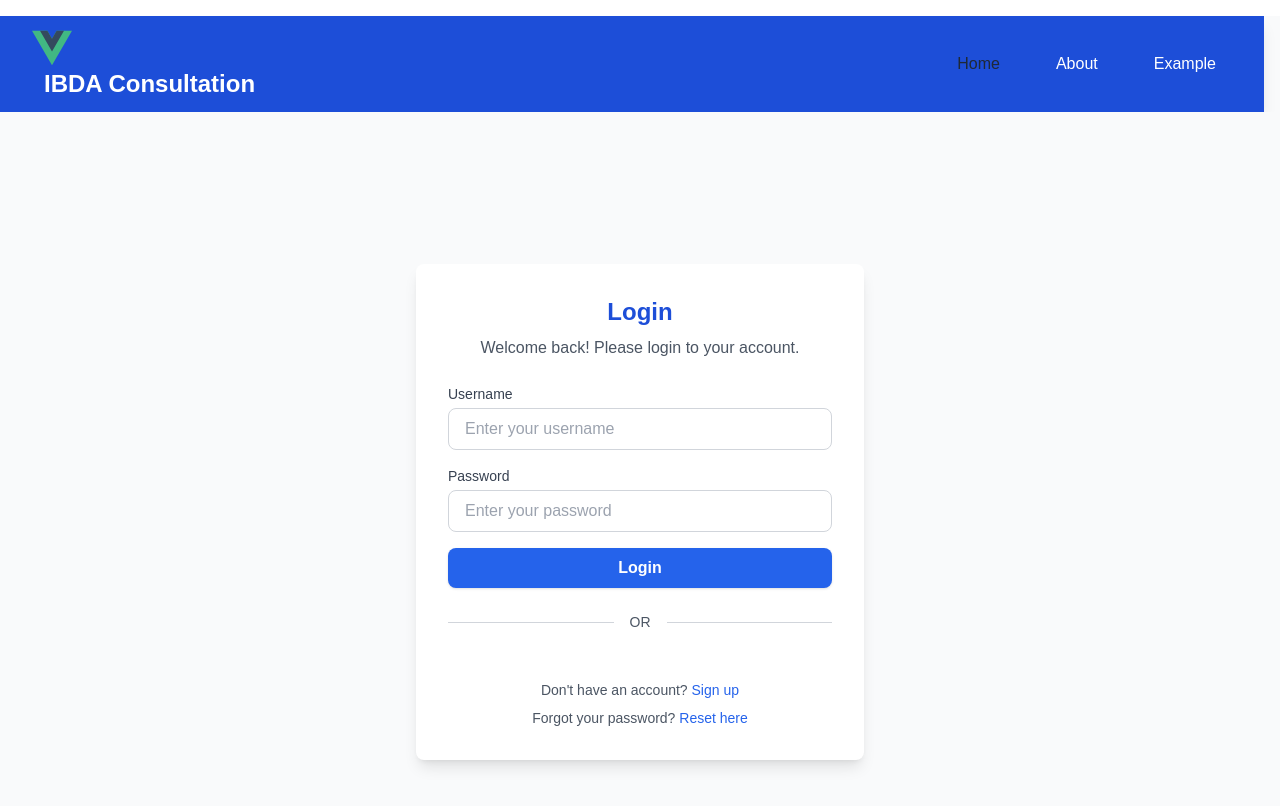
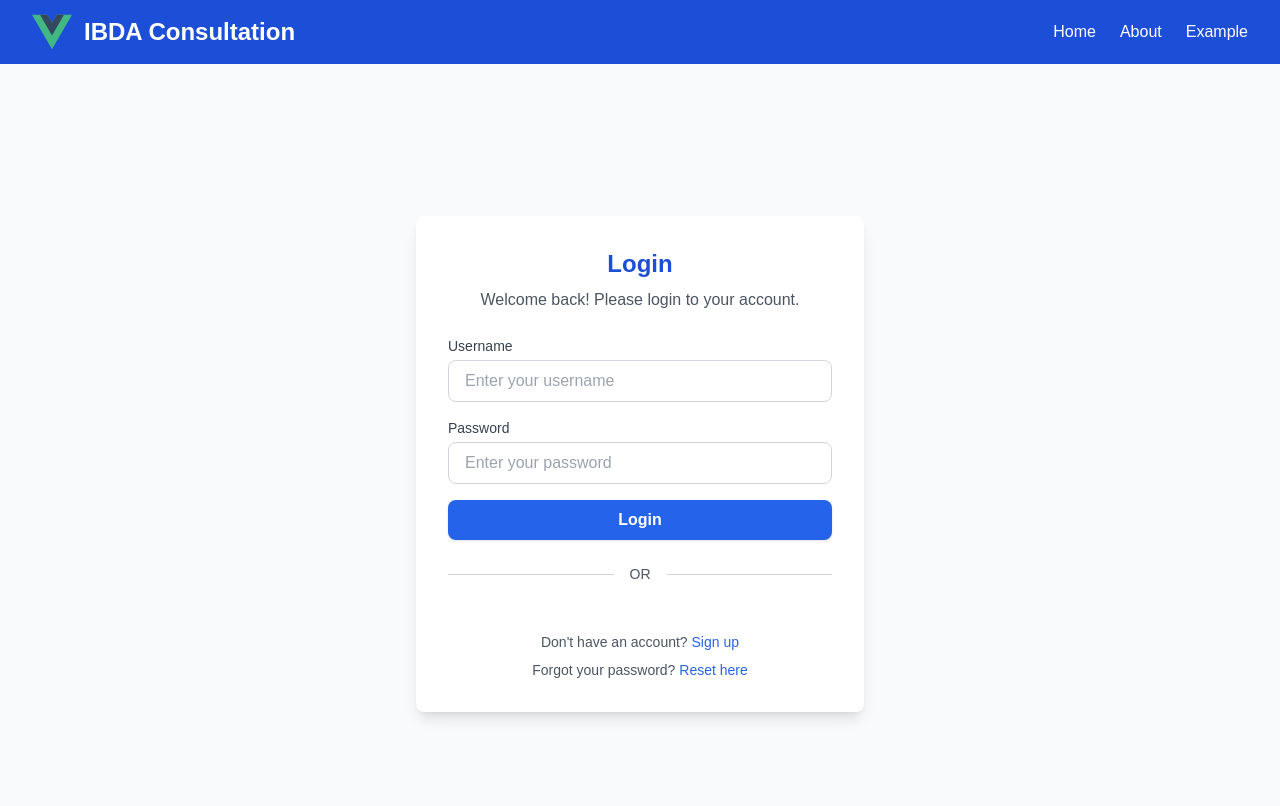
Before and after one commit to 6ill/expense-tracker-vue, a Vue app in the folder client/: page / in a window 1280 px wide. Shown: the top 806 px of the page. Built offline with nearby package versions, Linux system fonts and the light colour scheme.

Commit message:
bikin navbar jadi template

```diff
--- a/client/src/App.vue
+++ b/client/src/App.vue
@@ -1,179 +1,27 @@
-<script setup>
-import { RouterLink, RouterView } from 'vue-router'
-import HelloWorld from './components/HelloWorld.vue'
-import { ref } from 'vue';
-const isMenuOpen = ref(false);
-</script>
 <template>
-  <div class="bg-gray-50 text-gray-800">
-    <!-- Navbar -->
-    <nav class="bg-blue-700 shadow-lg">
-      <div class="w-full px-4 sm:px-6 lg:px-8">
-        <div class="flex justify-between items-center h-16">
-          <!-- Logo -->
-          <div class="flex-shrink-0">
-            <RouterLink to="/" class="flex items-center space-x-3">
-              <img src="@/assets/logo.svg" alt="Vue Logo" class="h-10 w-10" />
-              <span class="text-2xl font-semibold text-white">IBDA Consultation</span>
-            </RouterLink>
-          </div>
-
-          <!-- Links (Hidden on Mobile) -->
-          <div class="hidden md:flex space-x-6">
-            <RouterLink
-              to="/"
-              class="text-white hover:text-blue-300 font-medium"
-              active-class="text-blue-300"
-              exact
-            >
-              Home
-            </RouterLink>
-            <RouterLink
-              to="/about"
-              class="text-white hover:text-blue-300 font-medium"
-              active-class="text-blue-300"
-            >
-              About
-            </RouterLink>
-            <RouterLink
-              to="/example"
-              class="text-white hover:text-blue-300 font-medium"
-              active-class="text-blue-300"
-            >
-              Example
-            </RouterLink>
-          </div>
-
-          <!-- Mobile Menu Button -->
-          <div class="md:hidden">
-            <button
-              @click="isMenuOpen = !isMenuOpen"
-              class="text-white hover:text-blue-300 focus:outline-none focus:ring-2 focus:ring-white"
-              aria-label="Toggle Menu"
-            >
-              <svg
-                class="h-6 w-6"
-                xmlns="http://www.w3.org/2000/svg"
-                fill="none"
-                viewBox="0 0 24 24"
-                stroke="currentColor"
-              >
-                <path
-                  :class="{ hidden: isMenuOpen, block: !isMenuOpen }"
-                  stroke-linecap="round"
-                  stroke-linejoin="round"
-                  stroke-width="2"
-                  d="M4 6h16M4 12h16m-7 6h7"
-                />
-                <path
-                  :class="{ block: isMenuOpen, hidden: !isMenuOpen }"
-                  stroke-linecap="round"
-                  stroke-linejoin="round"
-                  stroke-width="2"
-                  d="M6 18L18 6M6 6l12 12"
-                />
-              </svg>
-            </button>
-          </div>
-        </div>
-      </div>
-
-      <!-- Mobile Menu -->
-      <div
-        v-show="isMenuOpen"
-        class="md:hidden bg-blue-600 space-y-2 px-4 py-2 shadow-lg"
-      >
-        <RouterLink
-          to="/"
-          class="block text-white hover:text-blue-300 font-medium"
-          active-class="text-blue-300"
-          exact
-        >
-          Home
-        </RouterLink>
-        <RouterLink
-          to="/about"
-          class="block text-white hover:text-blue-300 font-medium"
-          active-class="text-blue-300"
-        >
-          About
-        </RouterLink>
-        <RouterLink
-          to="/example"
-          class="block text-white hover:text-blue-300 font-medium"
-          active-class="text-blue-300"
-        >
-          Example
-        </RouterLink>
-      </div>
-    </nav>
-
-    <!-- Main Content -->
-    <RouterView />
+  <div id="app">
+    <Navbar />
+    <router-view></router-view>
   </div>
 </template>
 
+<script>
+import Navbar from '@/components/NavbarTemplate.vue';
 
-<style scoped>
-header {
-  line-height: 1.5;
-  max-height: 100vh;
-}
+export default {
+  name: 'App',
+  components: {
+    Navbar
+  }
+};
+</script>
 
-.logo {
-  display: block;
-  margin: 0 auto 2rem;
-}
-
-nav {
-  width: 100%;
-  font-size: 12px;
-  text-align: center;
-  margin-top: 2rem;
-}
-
-nav a.router-link-exact-active {
-  color: var(--color-text);
-}
-
-nav a.router-link-exact-active:hover {
-  background-color: transparent;
-}
-
-nav a {
-  display: inline-block;
-  padding: 0 1rem;
-  border-left: 1px solid var(--color-border);
-}
-
-nav a:first-of-type {
-  border: 0;
-}
-
-@media (min-width: 1024px) {
-  header {
-    display: flex;
-    place-items: center;
-    padding-right: calc(var(--section-gap) / 2);
-  }
-
-  .logo {
-    margin: 0 2rem 0 0;
-  }
-
-  header .wrapper {
-    display: flex;
-    place-items: flex-start;
-    flex-wrap: wrap;
-  }
-
-  nav {
-    text-align: left;
-    margin-left: -1rem;
-    font-size: 1rem;
-
-    padding: 1rem 0;
-    margin-top: 1rem;
-  }
+<style>
+body {
+  font-family: 'Arial', sans-serif;
+  background-color: #f0f4f8;
+  margin: 0;
+  padding: 0;
+  min-height: 100vh;
 }
 </style>
--- /dev/null
+++ b/client/src/components/NavbarTemplate.vue
@@ -0,0 +1,113 @@
+<template>
+    <nav class="bg-blue-700 shadow-lg">
+      <div class="w-full px-4 sm:px-6 lg:px-8">
+        <div class="flex justify-between items-center h-16">
+          <!-- Logo -->
+          <div class="flex-shrink-0">
+            <RouterLink to="/" class="flex items-center space-x-3">
+              <img src="@/assets/logo.svg" alt="Vue Logo" class="h-10 w-10" />
+              <span class="text-2xl font-semibold text-white">IBDA Consultation</span>
+            </RouterLink>
+          </div>
+
+          <!-- Links (Hidden on Mobile) -->
+          <div class="hidden md:flex space-x-6">
+            <RouterLink
+              to="/"
+              class="text-white hover:text-blue-300 font-medium"
+              active-class="text-blue-300"
+              exact
+            >
+              Home
+            </RouterLink>
+            <RouterLink
+              to="/about"
+              class="text-white hover:text-blue-300 font-medium"
+              active-class="text-blue-300"
+            >
+              About
+            </RouterLink>
+            <RouterLink
+              to="/example"
+              class="text-white hover:text-blue-300 font-medium"
+              active-class="text-blue-300"
+            >
+              Example
+            </RouterLink>
+          </div>
+
+          <!-- Mobile Menu Button -->
+          <div class="md:hidden">
+            <button
+              @click="isMenuOpen = !isMenuOpen"
+              class="text-white hover:text-blue-300 focus:outline-none focus:ring-2 focus:ring-white"
+              aria-label="Toggle Menu"
+            >
+              <svg
+                class="h-6 w-6"
+                xmlns="http://www.w3.org/2000/svg"
+                fill="none"
+                viewBox="0 0 24 24"
+                stroke="currentColor"
+              >
+                <path
+                  :class="{ hidden: isMenuOpen, block: !isMenuOpen }"
+                  stroke-linecap="round"
+                  stroke-linejoin="round"
+                  stroke-width="2"
+                  d="M4 6h16M4 12h16m-7 6h7"
+                />
+                <path
+                  :class="{ block: isMenuOpen, hidden: !isMenuOpen }"
+                  stroke-linecap="round"
+                  stroke-linejoin="round"
+                  stroke-width="2"
+                  d="M6 18L18 6M6 6l12 12"
+                />
+              </svg>
+            </button>
+          </div>
+        </div>
+      </div>
+
+      <!-- Mobile Menu -->
+      <div
+        v-show="isMenuOpen"
+        class="md:hidden bg-blue-600 space-y-2 px-4 py-2 shadow-lg"
+      >
+        <RouterLink
+          to="/"
+          class="block text-white hover:text-blue-300 font-medium"
+          active-class="text-blue-300"
+          exact
+        >
+          Home
+        </RouterLink>
+        <RouterLink
+          to="/about"
+          class="block text-white hover:text-blue-300 font-medium"
+          active-class="text-blue-300"
+        >
+          About
+        </RouterLink>
+        <RouterLink
+          to="/example"
+          class="block text-white hover:text-blue-300 font-medium"
+          active-class="text-blue-300"
+        >
+          Example
+        </RouterLink>
+      </div>
+    </nav>
+  </template>
+
+  <script setup>
+  import { RouterLink } from 'vue-router';
+  import { ref } from 'vue';
+
+  const isMenuOpen = ref(false);
+  </script>
+
+  <style scoped>
+  /* Tambahkan gaya untuk navbar */
+  </style>
--- a/client/src/router/index.js
+++ b/client/src/router/index.js
@@ -1,6 +1,5 @@
 import { createRouter, createWebHistory } from 'vue-router'
 import Layout from '../views/Layout.vue';
-import HomeView from '../views/HomeView.vue'
 import LoginView from '@/views/LoginView.vue';
 import ExamplePage from '../views/example.vue';
 
```
